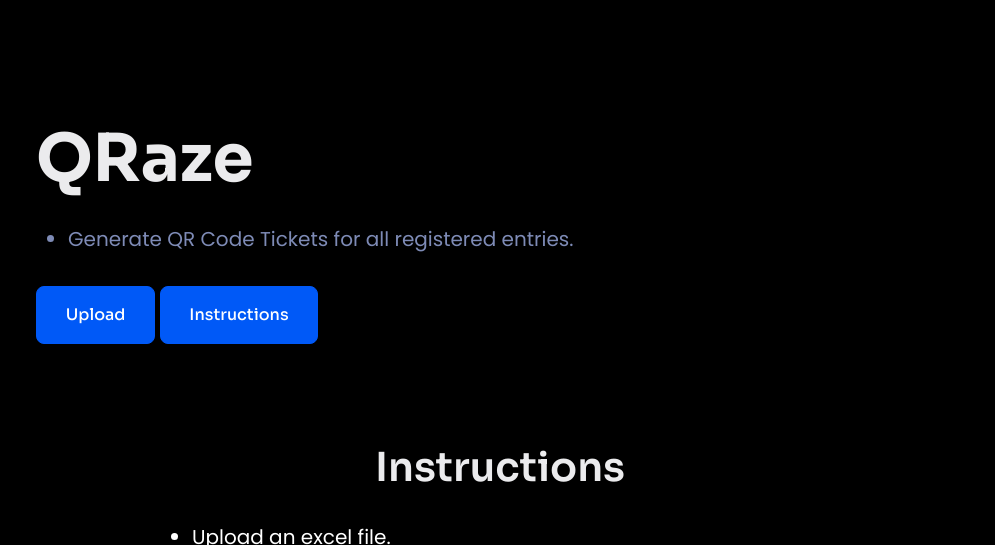
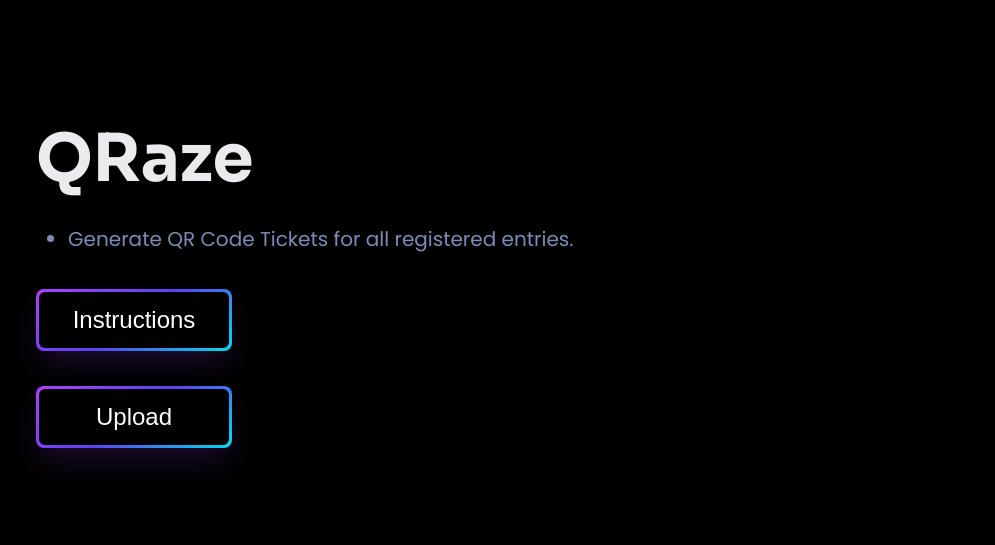
Before and after one commit to Atharv-Sathe/Qraze, a plain HTML site: page index.html in a window 1280 px wide. Shown: the part 150-695 px from the top of the page, without its empty margins (140-1135 px from the left). Drawn offline with Linux system fonts and the light colour scheme.

Commit message:
new button styles added

```diff
--- /dev/null
+++ b/buttons.css
@@ -0,0 +1,50 @@
+.Upload-button {
+    align-items: center;
+    background-image: linear-gradient(144deg,#AF40FF, #5B42F3 50%,#00DDEB);
+    border: 0;
+    border-radius: 8px;
+    box-shadow: rgba(151, 65, 252, 0.2) 0 15px 30px -5px;
+    box-sizing: border-box;
+    color: #ffffff;
+    display: flex;
+    font-family: Phantomsans, sans-serif;
+    font-size: 20px;
+    justify-content: center;
+    line-height: 1em;
+    max-width: 100%;
+    min-width: 140px;
+    padding: 3px;
+    text-decoration: none;
+    user-select: none;
+    -webkit-user-select: none;
+    touch-action: manipulation;
+    white-space: nowrap;
+    cursor: pointer;
+    margin-top: 35px;
+  }
+
+  .Upload-button:active,
+  .Upload-button:hover {
+    outline: 0;
+    color:white;
+  }
+
+  .Upload-button span {
+    background-color: rgb(0, 0, 0);
+    padding: 16px 24px;
+    border-radius: 6px;
+    width: 100%;
+    height: 100%;
+    transition: 300ms;
+  }
+
+  .Upload-button:hover span {
+    background: none;
+  }
+
+  @media (min-width: 768px) {
+    .Upload-button {
+      font-size: 24px;
+      min-width: 196px;
+    }
+  }
--- a/index.html
+++ b/index.html
@@ -24,6 +24,7 @@
     <!-- ===============================================-->
     <link rel="stylesheet" crossorigin="anonymous" href="https://cdnjs.cloudflare.com/ajax/libs/font-awesome/5.15.2/css/all.min.css" integrity="sha512-HK5fgLBL+xu6dm/Ii3z4xhlSUyZgTT9tuc/hSrtw6uzJOvgRr2a9jyxxT1ely+B+xFAmJKVSTbpM/CuL7qxO8w==">
     <link href="./assets/css/theme.css" rel="stylesheet" />
+    <link rel="stylesheet" href="buttons.css">
 
     <link href="./vendors/swiper/swiper-bundle.min.css" rel="stylesheet">
   </head>
@@ -59,8 +60,8 @@
                   <li style="font-size: 20px;">Generate QR Code Tickets for all registered entries.</li>
                 </ul>
               </p>
-              <button class="btn btn-primary mt-3">Upload</button>
-              <button class="btn btn-primary mt-3">Instructions</button>
+              <button class="Upload-button"> <span class="text">Instructions</span></button>
+              <button class="Upload-button"> <span class="text">Upload</span></button>
             </div>
           </div>
         </div>
```
